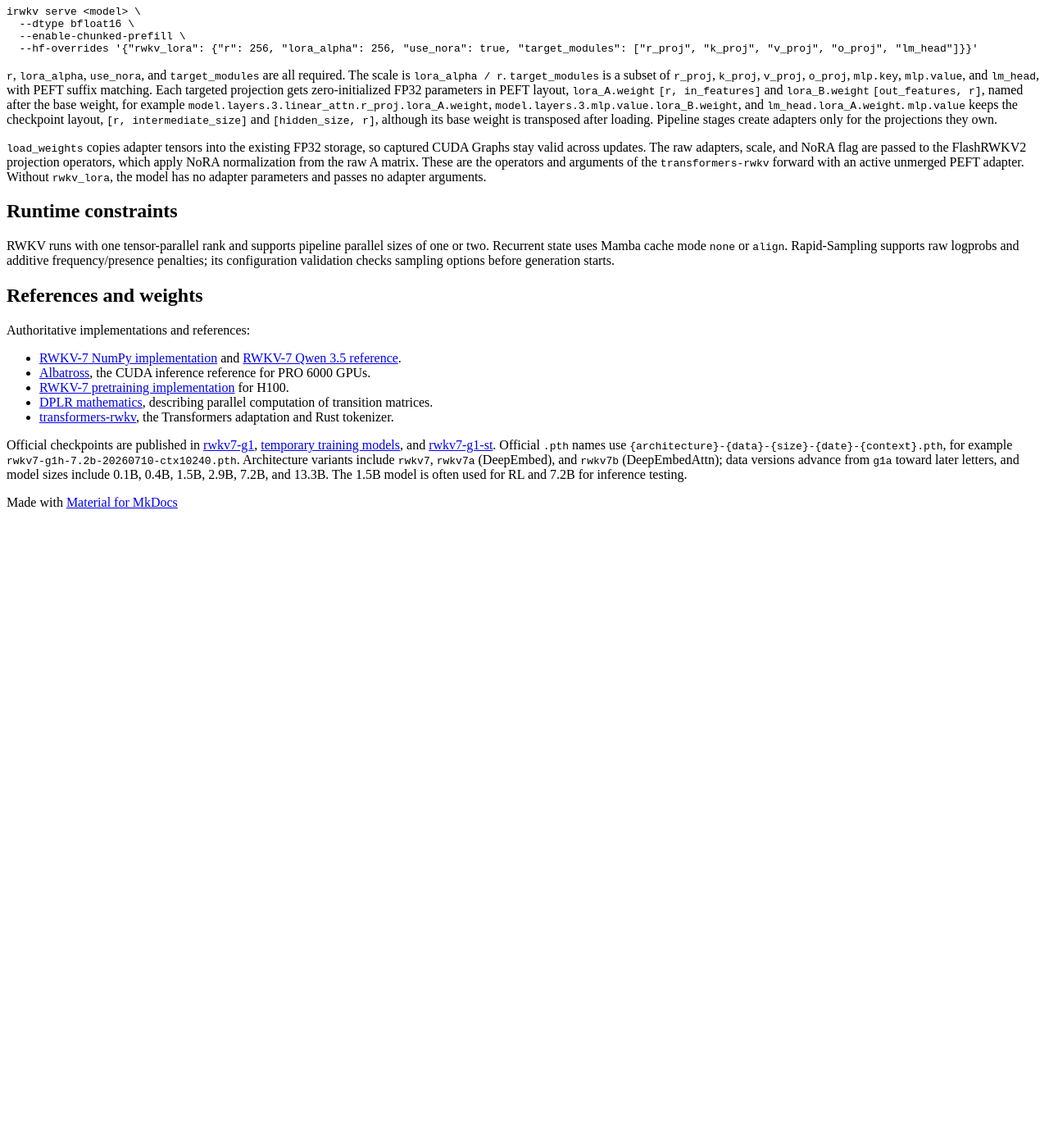
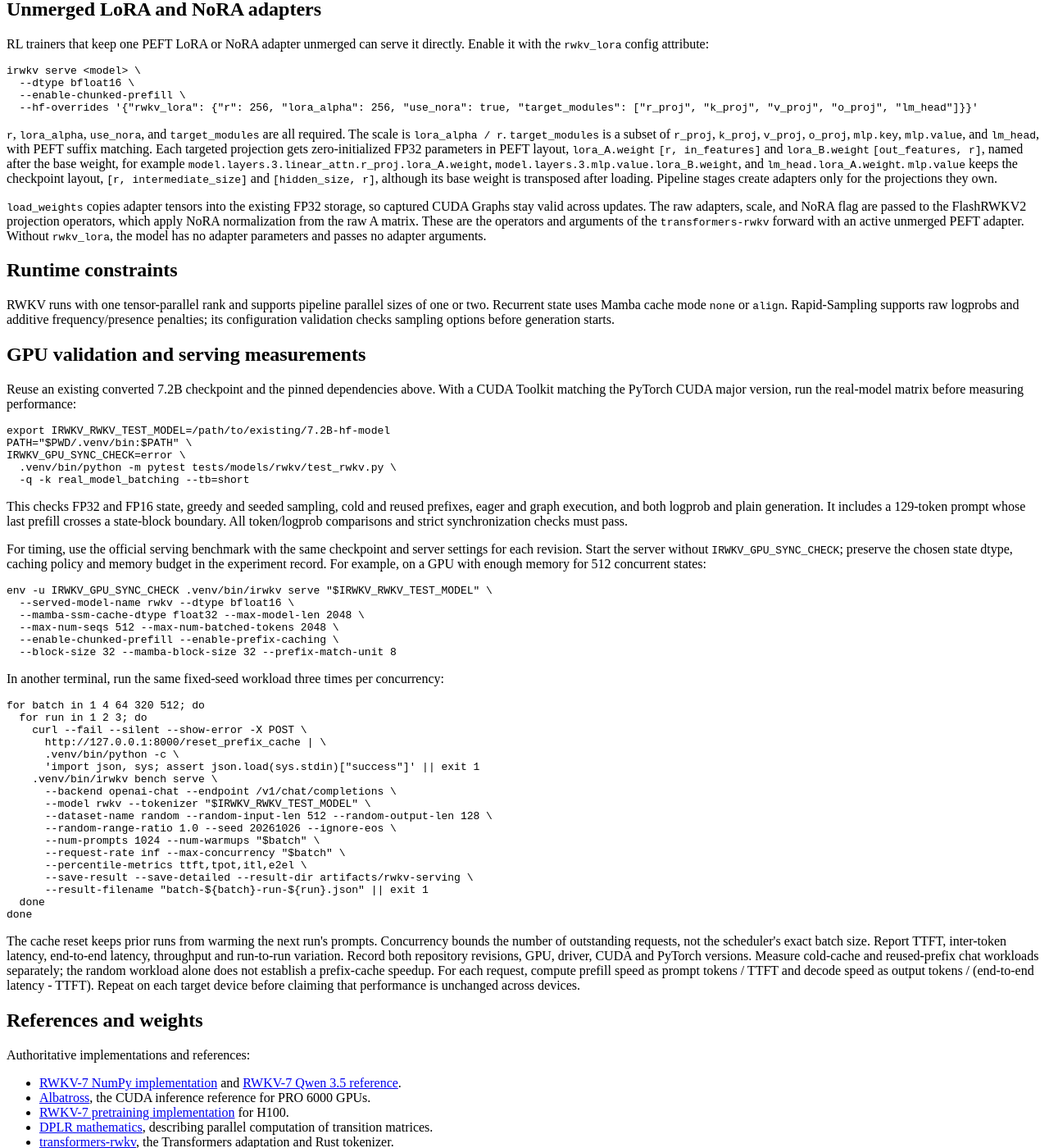
Before and after one commit to rwkv-org/irwkv, an MkDocs documentation site: the page built from docs/models/rwkv.md, in a window 1280 px wide and 1400 px high, scrolled down 10822 px. Shown: the whole window at 82% size. Built offline with MkDocs 1.6.1 and Material for MkDocs 9.7.7, drawn with Linux system fonts in a browser that asks for light colours; before the commit the page ends 11452 px from its top, so only the background shows below that; some of the changed text lies outside the part shown.

Commit message:
Use asynchronous FlashRWKV2 state transfers
Co-authored-by: Codex <noreply@openai.com>
Signed-off-by: Chase Jay <17838851692@163.com>

````diff
--- a/docs/models/rwkv.md
+++ b/docs/models/rwkv.md
@@ -23,7 +23,10 @@ uv pip install -e . --no-build-isolation --torch-backend=auto
 ```
 
 The requirements file fixes the `transformers-rwkv` and `tokenizers-rwkv`
-commits and `FlashRWKV2==0.1.0a18`. FlashRWKV2 exposes the public
+commits and FlashRWKV2 revision
+`7b4df3029841cc4915a269f32e91749aa0e4e987` (based on 0.1.0a19). The source
+revision includes nonblocking state-slot operations; the 0.1.0a19 release alone
+does not provide them. FlashRWKV2 exposes the public
 `prepare_tuning` and `get_tuning_cache_dir` APIs in addition to its
 recurrent-state provider.
 
@@ -90,10 +93,12 @@ OpenAI-compatible Chat and Responses APIs use the standard irwkv paths.
 
 Use `IRWKV_GPU_SYNC_CHECK=error` to detect host synchronization during inference.
 irwkv stages state-slot indices in pinned host memory where available and copies
-sampling state asynchronously during preemption and restoration. FlashRWKV2
-0.1.0a18 still synchronizes while validating recurrent-state slot indices in
-`reset_slots_` and `copy_slots_`, so these operations fail the strict check.
-Removing this remaining synchronization requires an upstream state-provider fix.
+sampling state asynchronously during preemption and restoration. State-slot
+reset, copy and materialization use FlashRWKV2's `non_blocking=True` path, which
+checks bounds and destination uniqueness on the GPU. Invalid device indices
+raise an asynchronous CUDA error and require restarting the worker. CPU metadata
+errors still fail immediately. Keep strict synchronization checks enabled for
+correctness validation; run timing separately without their instrumentation.
 
 ## Kernel preparation
 
@@ -254,6 +259,73 @@ of one or two. Recurrent state uses Mamba cache mode `none` or `align`.
 Rapid-Sampling supports raw logprobs and additive frequency/presence penalties;
 its configuration validation checks sampling options before generation starts.
 
+## GPU validation and serving measurements
+
+Reuse an existing converted 7.2B checkpoint and the pinned dependencies above.
+With a CUDA Toolkit matching the PyTorch CUDA major version, run the real-model
+matrix before measuring performance:
+
+```bash
+export IRWKV_RWKV_TEST_MODEL=/path/to/existing/7.2B-hf-model
+PATH="$PWD/.venv/bin:$PATH" \
+IRWKV_GPU_SYNC_CHECK=error \
+  .venv/bin/python -m pytest tests/models/rwkv/test_rwkv.py \
+  -q -k real_model_batching --tb=short
+```
+
+This checks FP32 and FP16 state, greedy and seeded sampling, cold and reused
+prefixes, eager and graph execution, and both logprob and plain generation.
+It includes a 129-token prompt whose last prefill crosses a state-block boundary.
+All token/logprob comparisons and strict synchronization checks must pass.
+
+For timing, use the official serving benchmark with the same checkpoint and
+server settings for each revision. Start the server without
+`IRWKV_GPU_SYNC_CHECK`; preserve the chosen state dtype, caching policy and
+memory budget in the experiment record. For example, on a GPU with enough
+memory for 512 concurrent states:
+
+```bash
+env -u IRWKV_GPU_SYNC_CHECK .venv/bin/irwkv serve "$IRWKV_RWKV_TEST_MODEL" \
+  --served-model-name rwkv --dtype bfloat16 \
+  --mamba-ssm-cache-dtype float32 --max-model-len 2048 \
+  --max-num-seqs 512 --max-num-batched-tokens 2048 \
+  --enable-chunked-prefill --enable-prefix-caching \
+  --block-size 32 --mamba-block-size 32 --prefix-match-unit 8
+```
+
+In another terminal, run the same fixed-seed workload three times per concurrency:
+
+```bash
+for batch in 1 4 64 320 512; do
+  for run in 1 2 3; do
+    curl --fail --silent --show-error -X POST \
+      http://127.0.0.1:8000/reset_prefix_cache | \
+      .venv/bin/python -c \
+      'import json, sys; assert json.load(sys.stdin)["success"]' || exit 1
+    .venv/bin/irwkv bench serve \
+      --backend openai-chat --endpoint /v1/chat/completions \
+      --model rwkv --tokenizer "$IRWKV_RWKV_TEST_MODEL" \
+      --dataset-name random --random-input-len 512 --random-output-len 128 \
+      --random-range-ratio 1.0 --seed 20261026 --ignore-eos \
+      --num-prompts 1024 --num-warmups "$batch" \
+      --request-rate inf --max-concurrency "$batch" \
+      --percentile-metrics ttft,tpot,itl,e2el \
+      --save-result --save-detailed --result-dir artifacts/rwkv-serving \
+      --result-filename "batch-${batch}-run-${run}.json" || exit 1
+  done
+done
+```
+
+The cache reset keeps prior runs from warming the next run's prompts. Concurrency
+bounds the number of outstanding requests, not the scheduler's exact
+batch size. Report TTFT, inter-token latency, end-to-end latency, throughput and
+run-to-run variation. Record both repository revisions, GPU, driver, CUDA and
+PyTorch versions. Measure cold-cache and reused-prefix chat workloads separately;
+the random workload alone does not establish a prefix-cache speedup. For each
+request, compute prefill speed as prompt tokens / TTFT and decode speed as output
+tokens / (end-to-end latency - TTFT). Repeat on each target device before claiming
+that performance is unchanged across devices.
+
 ## References and weights
 
 Authoritative implementations and references:
````
Also changed, not shown: 3 other files.
